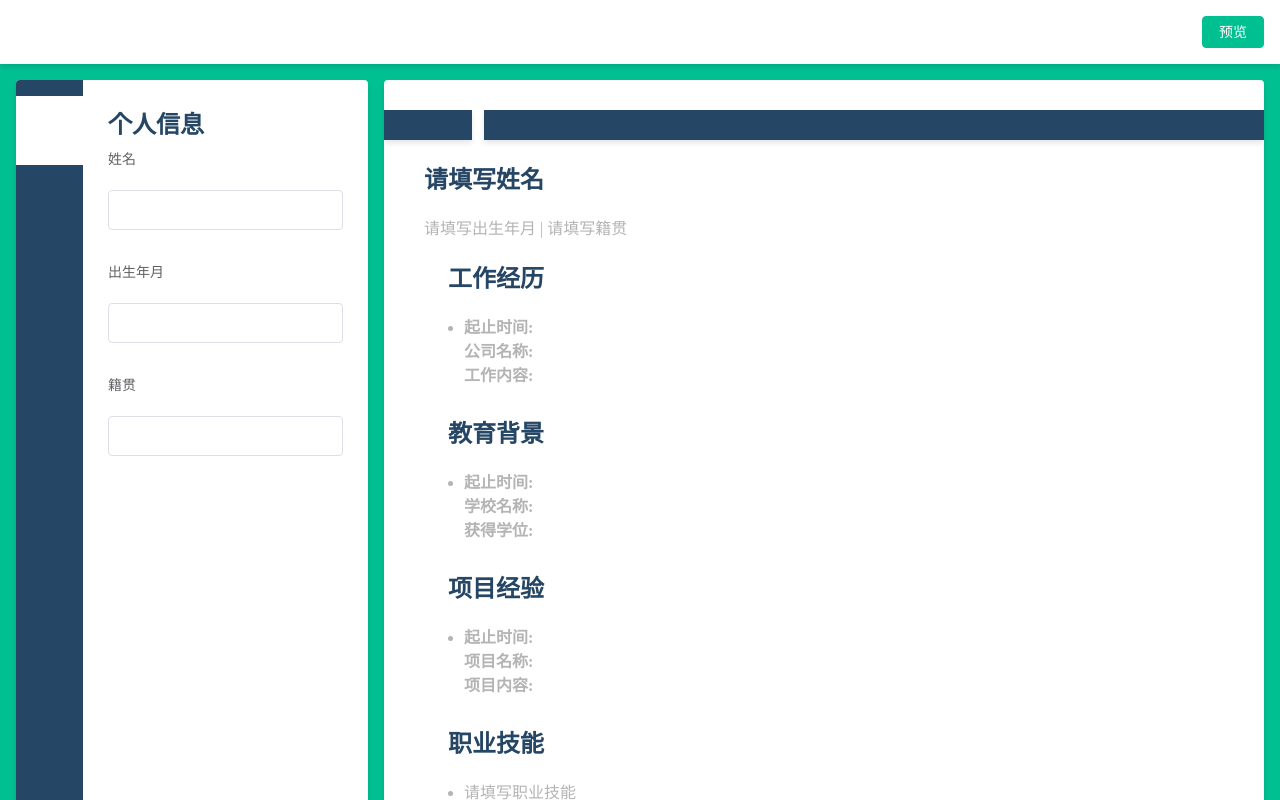
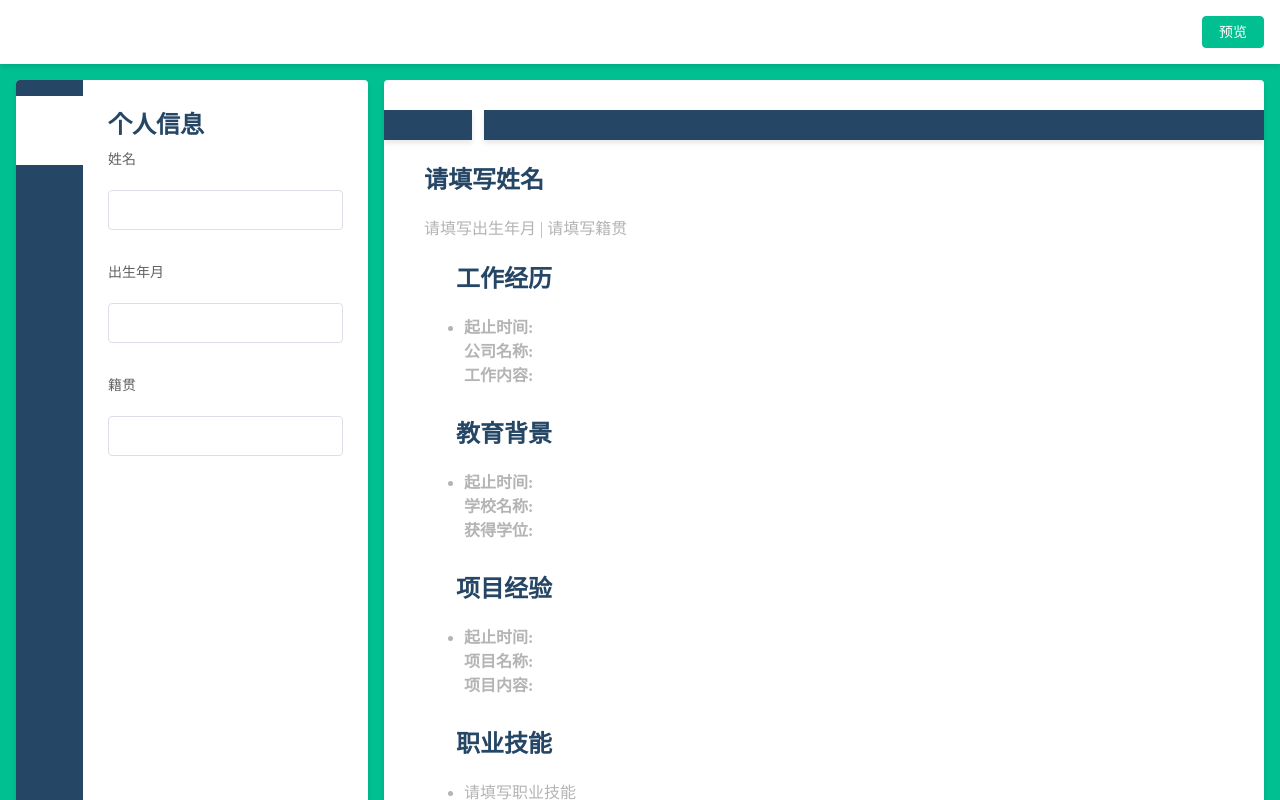
Before and after one commit to mozhenghong/resume_editor, a Vue app: page / in a window 1280 px wide. Shown: the top 800 px of the page. Built offline with nearby package versions, Linux system fonts and the light colour scheme.

Commit message:
修改预览样式

```diff
--- a/src/views/Preview.vue
+++ b/src/views/Preview.vue
@@ -161,6 +161,9 @@ export default {
       padding: 20px 0;
       font-size: 24px;
       font-weight: bold;
+      span{
+          margin-left: 8px;
+      }
     }
     p {
       color: #b4b4b4;
```
